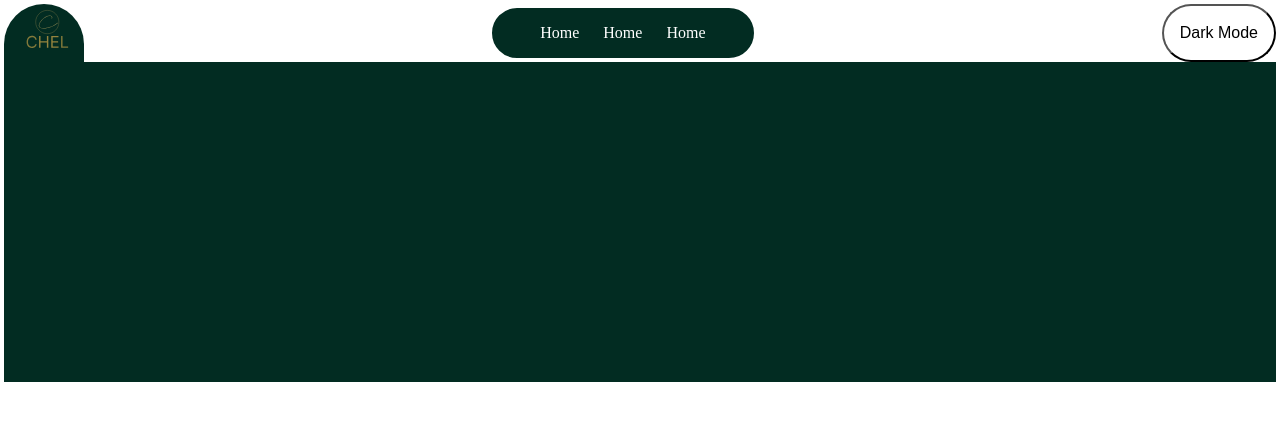
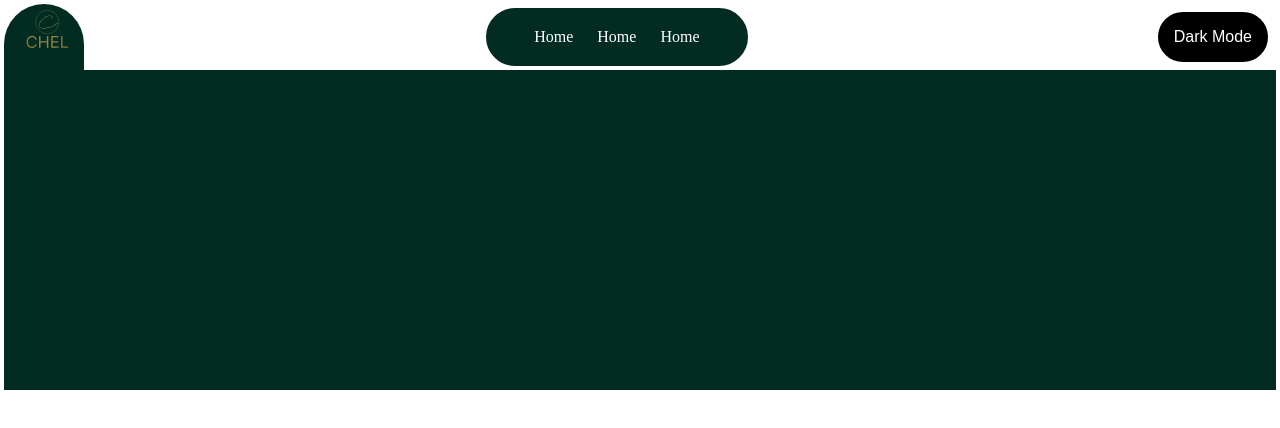
Before and after one commit to Lovethrech/my-main-portfolio, a Vue app: page / in a window 1280 px wide. Shown: the top 428 px of the page. Built offline with nearby package versions, Linux system fonts and the light colour scheme.

Commit message:
working on the header components and possible sub files.

```diff
--- a/src/assets/base.css
+++ b/src/assets/base.css
@@ -1,5 +1,7 @@
 :root {
   --bg-color: #ffffff;
+  --theme-bg-color: #000000;
+  --theme-color: #ffffff;
   --general-components-bg-color: #022c22;
   --border-radius: 10vh;
   --round-border-radius: 10vh;
@@ -9,6 +11,8 @@
 }
 html.dark{
   --bg-color: #000000;
+  --theme-bg-color: #ffffff;
+  --theme-color: #000000;
   --text-color: #ffffff;
   --border-color: #333333;
 }
--- a/src/components/ThemeToggle.vue
+++ b/src/components/ThemeToggle.vue
@@ -18,9 +18,10 @@ const {isDark}=storeToRefs(themeStore);
 <style scoped>
 .theme-toggle{
     padding: 2vh;
-    background-color: var(--bg-color);
-    color: var(--text-color);
+    background-color: var(--theme-bg-color);
+    color: var(--theme-color);
     font-size: var(--p-font-size);
     border-radius: var(--round-border-radius);
+    border: 1vh solid var(--bg-color);
 }
 </style>
```
